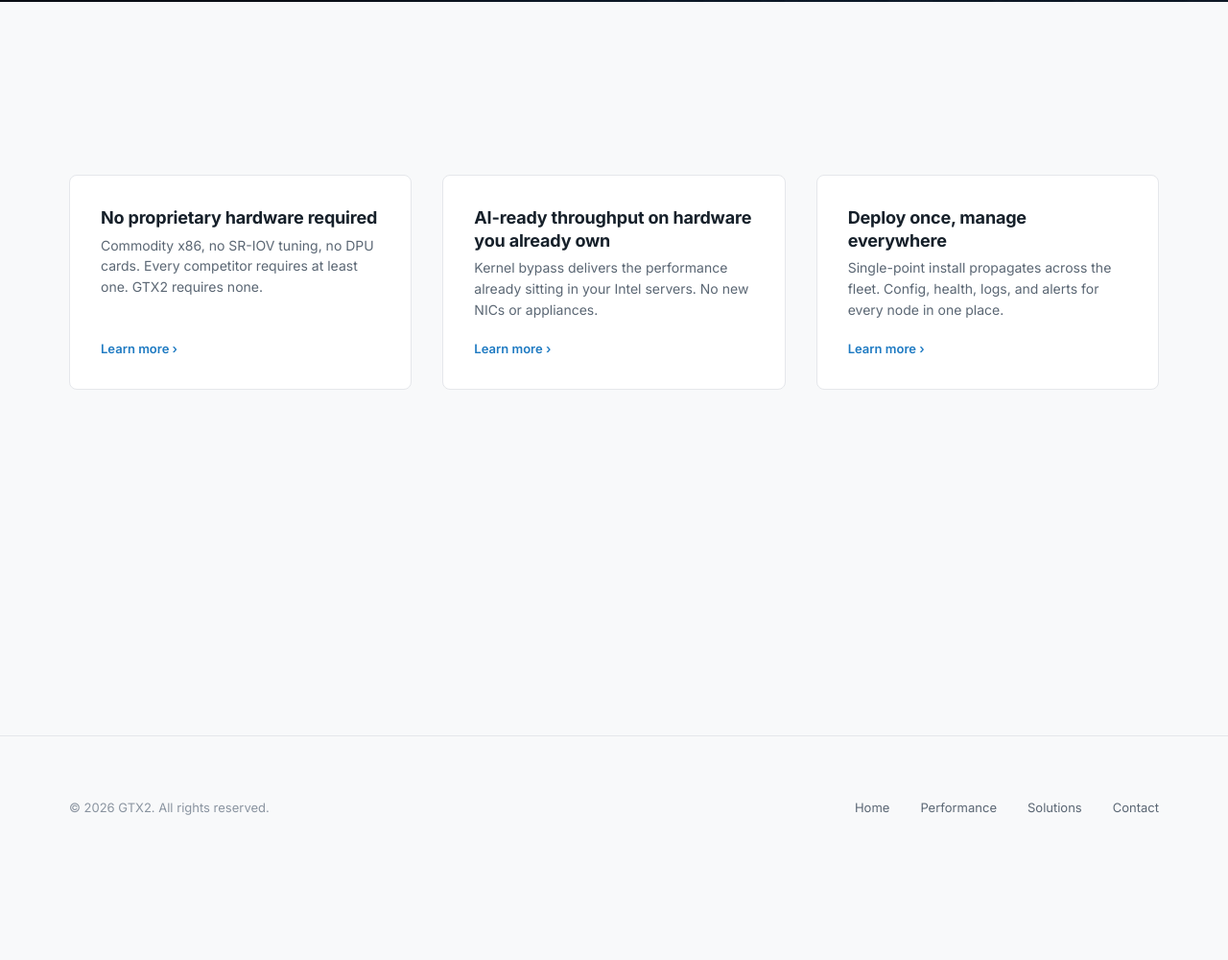
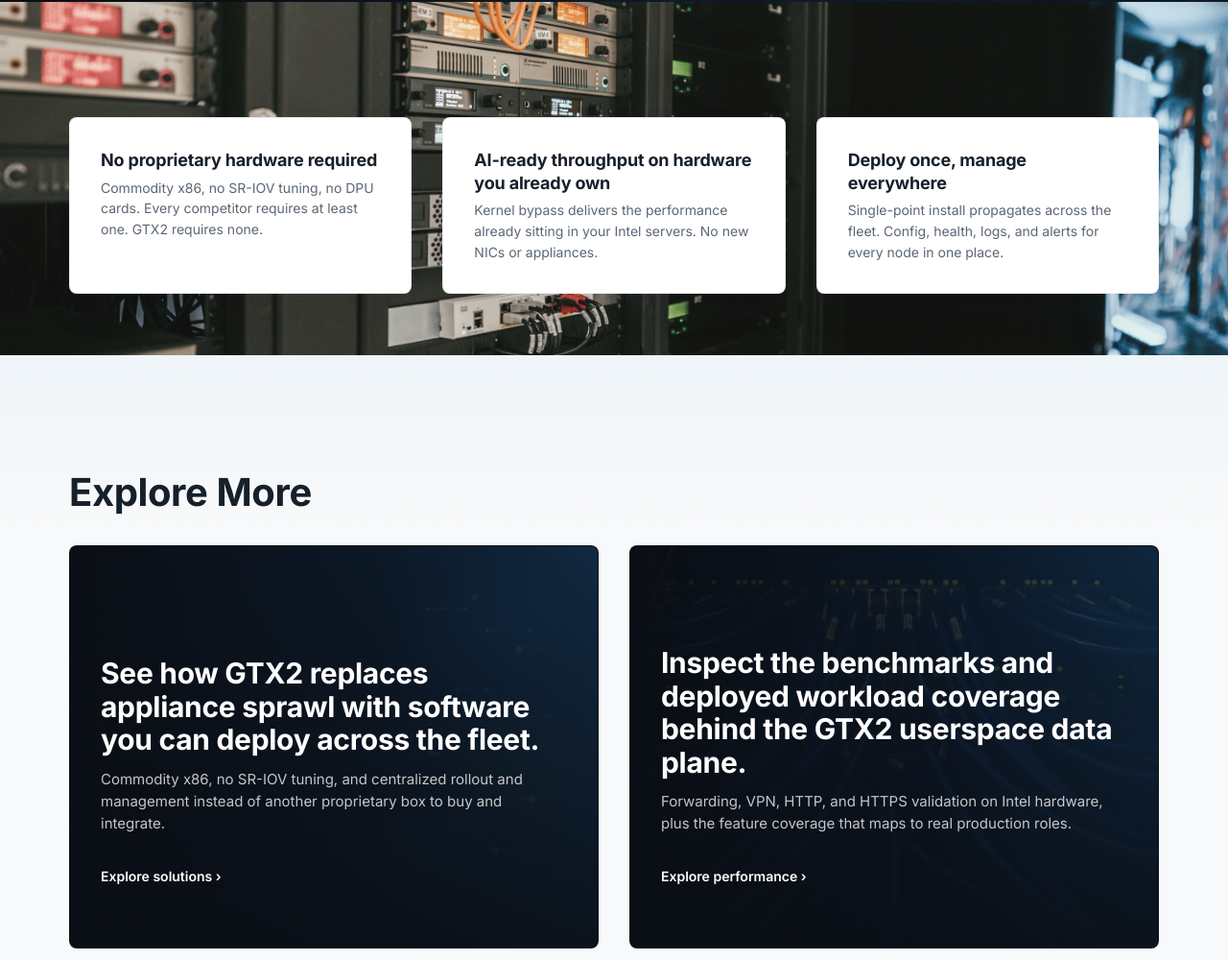
Before and after one commit to jogi9928/gtx2Website, a website: page index.html in a window 1280 px wide. Shown: the part 1312-2312 px from the top of the page at 96% size. Before the commit the page ends 2228 px from the top, so only its background shows below. Drawn offline with Linux system fonts and the light colour scheme.

Commit message:
Changes to Home tab. Added explore section. Removed solution redirect to consolidate into different card.

```diff
--- a/css/home.css
+++ b/css/home.css
@@ -110,7 +110,28 @@
 /* ---- Teasers: light section, uniform bordered card grid ---- */
 
 .teasers {
-  padding: var(--space-2xl) 0;
+  position: relative;
+  padding: var(--space-xl) 0 var(--space-lg);
+  overflow: hidden;
+  isolation: isolate;
+}
+
+.teasers::before {
+  content: '';
+  position: absolute;
+  inset: 0;
+  background-image: url("../images/home-server-racks.jpg");
+  background-repeat: no-repeat;
+  background-position: center center;
+  background-size: cover;
+  filter: saturate(0.72) brightness(1.08) contrast(0.88);
+  transform: scale(1.02);
+  z-index: 0;
+}
+
+.teasers .container {
+  position: relative;
+  z-index: 1;
 }
 
 .teaser-grid {
@@ -122,16 +143,18 @@
 .teaser-card {
   display: flex;
   flex-direction: column;
-  background: var(--color-surface);
-  border: 1px solid var(--color-border);
+  background: #FFFFFF;
+  border: 1px solid rgba(22, 32, 42, 0.08);
   border-radius: var(--radius-card);
   padding: var(--space-md);
-  transition: transform var(--transition-fast), border-color var(--transition-fast);
+  box-shadow: 0 18px 36px rgba(11, 18, 29, 0.08);
+  transition: transform var(--transition-fast), border-color var(--transition-fast), box-shadow var(--transition-fast);
 }
 
 .teaser-card:hover {
-  transform: translateY(-2px);
-  border-color: var(--color-primary);
+  transform: translateY(-3px);
+  border-color: rgba(30, 122, 194, 0.32);
+  box-shadow: 0 24px 44px rgba(11, 18, 29, 0.14);
 }
 
 .teaser-title {
@@ -148,11 +171,120 @@
   flex-grow: 1;
 }
 
-.teaser-link {
-  margin-top: var(--space-sm);
-  font-size: 13px;
+/* ---- Explore: strong destination cards for the two deeper pages ---- */
+
+.explore-section {
+  padding: var(--space-xl) 0;
+  background:
+    linear-gradient(180deg, rgba(232, 241, 248, 0.58) 0%, rgba(248, 249, 250, 0.98) 24%, rgba(248, 249, 250, 1) 100%);
+}
+
+.explore-header {
+  max-width: 720px;
+  margin-bottom: var(--space-md);
+}
+
+.explore-header .section-sub {
+  max-width: 620px;
+}
+
+.explore-grid {
+  display: grid;
+  grid-template-columns: repeat(2, minmax(0, 1fr));
+  gap: var(--space-md);
+}
+
+.explore-card {
+  position: relative;
+  display: flex;
+  flex-direction: column;
+  justify-content: flex-end;
+  min-height: 420px;
+  padding: var(--space-lg) var(--space-md);
+  overflow: hidden;
+  isolation: isolate;
+  border: 1px solid rgba(21, 32, 43, 0.12);
+  border-radius: var(--radius-card);
+  background: var(--color-dark-bg);
+  color: var(--color-dark-text);
+  transition:
+    transform var(--transition-fast),
+    border-color var(--transition-fast),
+    box-shadow var(--transition-fast);
+}
+
+.explore-card::before,
+.explore-card::after {
+  content: '';
+  position: absolute;
+  inset: 0;
+}
+
+.explore-card::before {
+  background-image: var(--explore-image);
+  background-repeat: no-repeat;
+  background-position: var(--explore-image-position, center center);
+  background-size: cover;
+  opacity: 0.34;
+  z-index: 0;
+}
+
+.explore-card::after {
+  background:
+    linear-gradient(180deg, rgba(10, 14, 21, 0.08) 0%, rgba(10, 14, 21, 0.3) 28%, rgba(10, 14, 21, 0.84) 100%),
+    linear-gradient(90deg, rgba(10, 14, 21, 0.88) 0%, rgba(12, 30, 50, 0.62) 58%, rgba(23, 68, 111, 0.52) 100%);
+  z-index: 0;
+}
+
+.explore-card > * {
+  position: relative;
+  z-index: 1;
+}
+
+.explore-card:hover {
+  transform: translateY(-4px);
+  border-color: rgba(30, 122, 194, 0.44);
+  box-shadow: 0 22px 48px rgba(11, 18, 29, 0.16);
+}
+
+.explore-card-solutions {
+  --explore-image: url("../images/home-network-topology.svg");
+  --explore-image-position: center center;
+}
+
+.explore-card-performance {
+  --explore-image: url("../images/performance-distribution.jpg");
+  --explore-image-position: center center;
+}
+
+.explore-card-title {
+  max-width: 560px;
+  font-size: 30px;
+  line-height: 1.15;
+  color: var(--color-dark-text);
+}
+
+.explore-card-body {
+  margin-top: var(--space-xs);
+  max-width: 560px;
+  font-size: 15px;
+  color: rgba(255, 255, 255, 0.76);
+}
+
+.explore-card-link {
+  margin-top: var(--space-md);
+  font-size: 14px;
   font-weight: 600;
-  color: var(--color-primary);
+  color: #FFFFFF;
+}
+
+.section-fade.reveal {
+  transform: none;
+  transition: opacity 0.55s ease;
+}
+
+.section-fade.reveal.is-visible {
+  transform: none;
 }
 
 @media (max-width: 768px) {
@@ -194,4 +326,29 @@
   .teaser-grid {
     grid-template-columns: 1fr;
   }
+
+  .teasers {
+    overflow: hidden;
+  }
+
+  .teasers::before {
+    background-position: 62% center;
+  }
+
+  .explore-grid {
+    grid-template-columns: 1fr;
+  }
+
+  .explore-section {
+    padding: var(--space-lg) 0;
+  }
+
+  .explore-card {
+    min-height: 340px;
+    padding: var(--space-md);
+  }
+
+  .explore-card-title {
+    font-size: 24px;
+  }
 }
--- a/css/performance.css
+++ b/css/performance.css
@@ -361,10 +361,12 @@
 
 .scaling-card {
   max-width: 760px;
+  margin: 0 auto;
   padding: var(--space-md);
   border: 1px solid var(--color-border);
   border-radius: var(--radius-card);
   background: var(--color-surface);
+  text-align: center;
 }
 
 .scaling-title {
@@ -373,9 +375,10 @@
 }
 
 .scaling-body {
-  margin-top: var(--space-2xs);
+  margin: var(--space-2xs) auto 0;
   font-size: 15px;
   color: var(--color-text-muted);
+  max-width: 620px;
 }
 
 .scaling-section + .site-footer {
--- a/index.html
+++ b/index.html
@@ -58,22 +58,41 @@
   </div>
 
   <section class="teasers">
-    <div class="container">
+    <div class="container reveal section-fade">
       <div class="teaser-grid">
-        <a href="solutions.html" class="teaser-card reveal">
+        <article class="teaser-card">
           <h3 class="teaser-title">No proprietary hardware required</h3>
           <p class="teaser-body">Commodity x86, no SR-IOV tuning, no DPU cards. Every competitor requires at least one. GTX2 requires none.</p>
-          <span class="teaser-link">Learn more &rsaquo;</span>
-        </a>
-        <a href="solutions.html" class="teaser-card reveal">
+        </article>
+        <article class="teaser-card">
           <h3 class="teaser-title">AI-ready throughput on hardware you already own</h3>
           <p class="teaser-body">Kernel bypass delivers the performance already sitting in your Intel servers. No new NICs or appliances.</p>
-          <span class="teaser-link">Learn more &rsaquo;</span>
-        </a>
-        <a href="solutions.html" class="teaser-card reveal">
+        </article>
+        <article class="teaser-card">
           <h3 class="teaser-title">Deploy once, manage everywhere</h3>
           <p class="teaser-body">Single-point install propagates across the fleet. Config, health, logs, and alerts for every node in one place.</p>
-          <span class="teaser-link">Learn more &rsaquo;</span>
+        </article>
+      </div>
+    </div>
+  </section>
+
+  <section class="explore-section">
+    <div class="container reveal section-fade">
+      <div class="explore-header">
+        <h2 class="section-heading">Explore More</h2>
+      </div>
+
+      <div class="explore-grid">
+        <a href="solutions.html" class="explore-card explore-card-solutions">
+          <h3 class="explore-card-title">See how GTX2 replaces appliance sprawl with software you can deploy across the fleet.</h3>
+          <p class="explore-card-body">Commodity x86, no SR-IOV tuning, and centralized rollout and management instead of another proprietary box to buy and integrate.</p>
+          <span class="explore-card-link">Explore solutions &rsaquo;</span>
+        </a>
+
+        <a href="performance.html" class="explore-card explore-card-performance">
+          <h3 class="explore-card-title">Inspect the benchmarks and deployed workload coverage behind the GTX2 userspace data plane.</h3>
+          <p class="explore-card-body">Forwarding, VPN, HTTP, and HTTPS validation on Intel hardware, plus the feature coverage that maps to real production roles.</p>
+          <span class="explore-card-link">Explore performance &rsaquo;</span>
         </a>
       </div>
     </div>
```
Also changed, not shown: images/home-server-racks.jpg (added).
